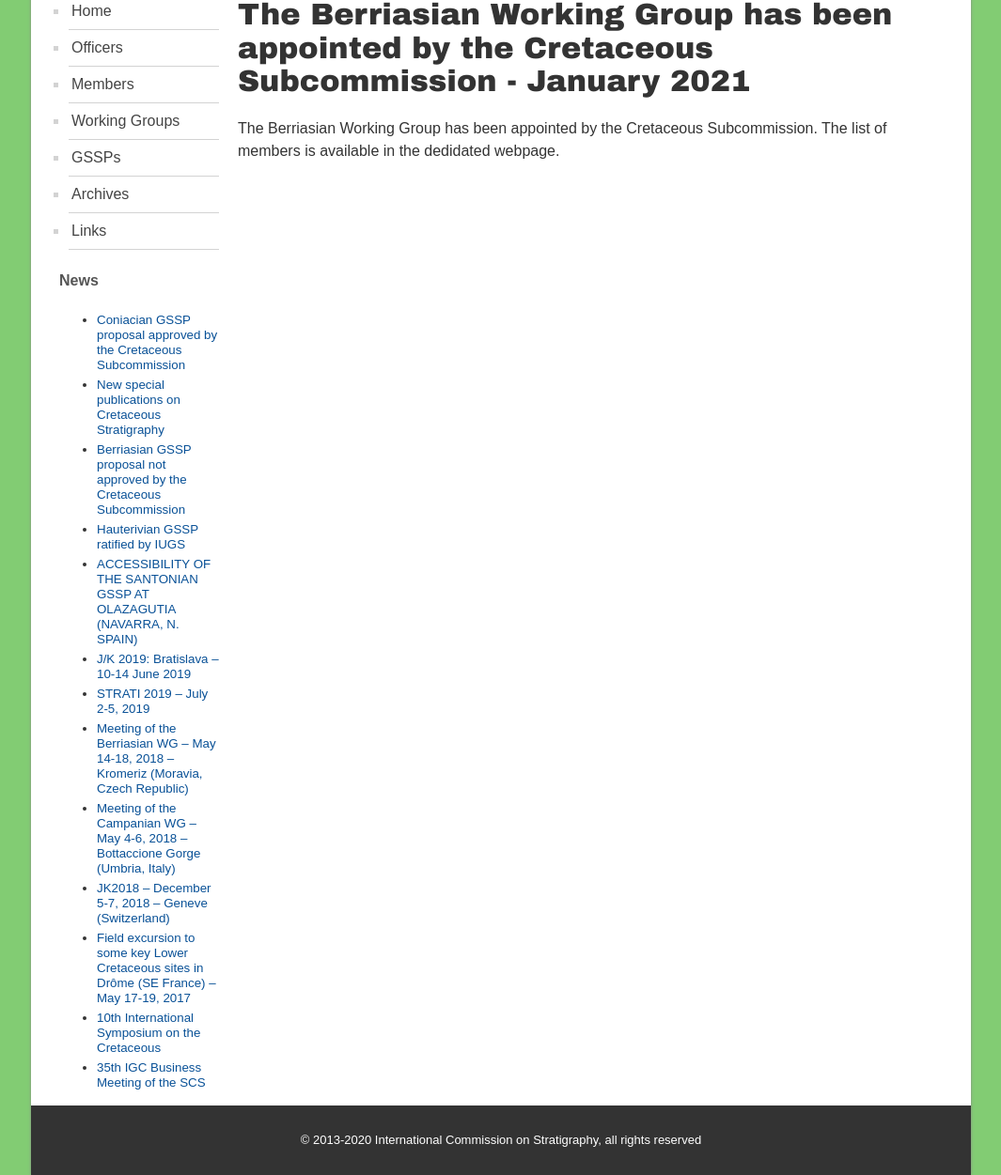
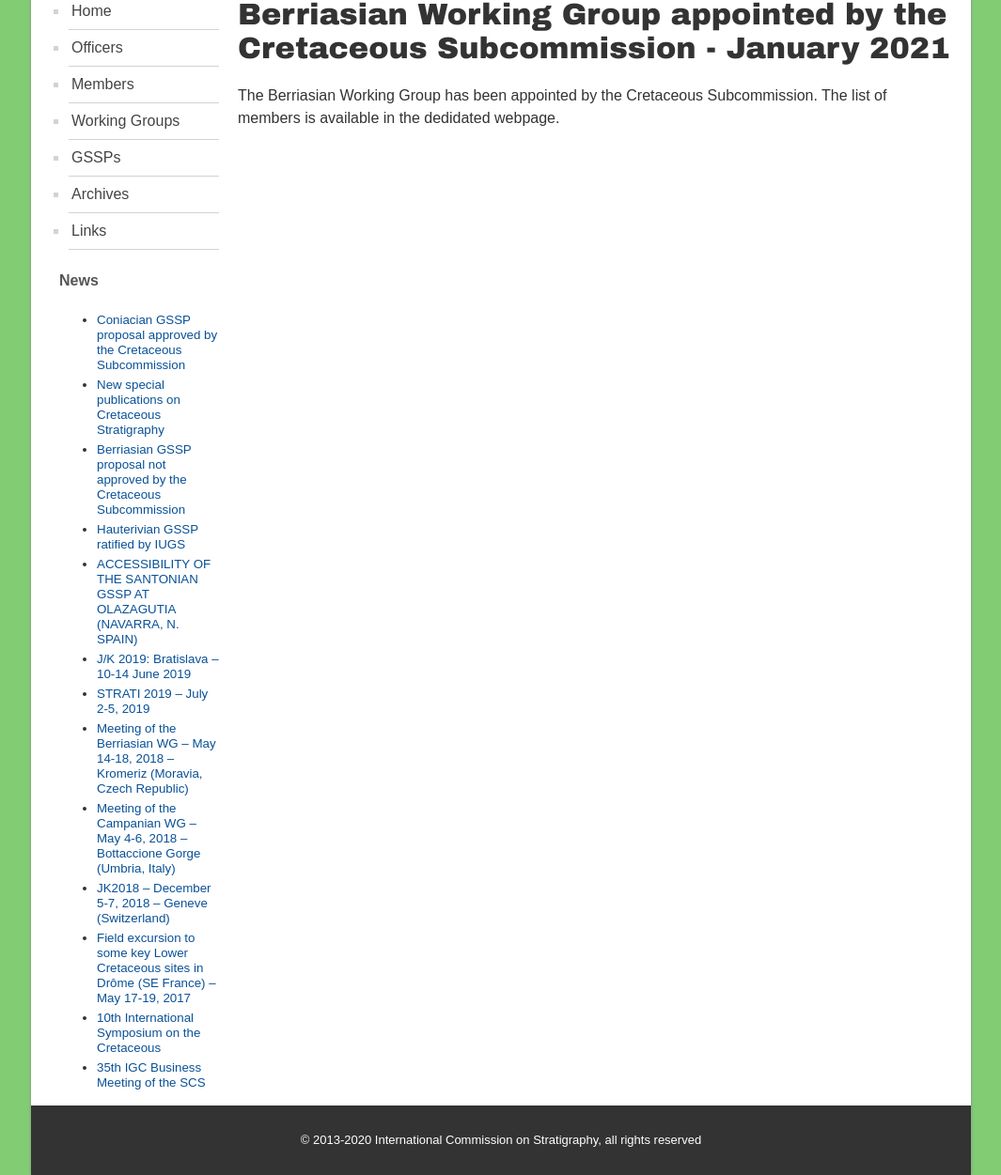
Before and after one commit to i-c-stratigraphy/subcommission-cretaceous, a Jekyll site: the page built from pages/news/new Berriasian-WG.md, in a window 1280 px wide. Shown: the part 427-1678 px from the top of the page at 94% size, without its empty margins (107-1172 px from the left). Built offline with Jekyll 4.4.1, drawn with Linux system fonts in a browser that asks for light colours.

Commit message:
Update new Berriasian-WG.md

```diff
--- a/pages/news/new Berriasian-WG.md
+++ b/pages/news/new Berriasian-WG.md
@@ -3,6 +3,6 @@ layout: page
 title: "new Berriasian Working Group appointed, see Working Groups page"
 permalink: /new Berriasian-WG
 ---
-# The Berriasian Working Group has been appointed by the Cretaceous Subcommission - January 2021
+# Berriasian Working Group appointed by the Cretaceous Subcommission - January 2021
 
 The Berriasian Working Group has been appointed by the Cretaceous Subcommission. The list of members is available in the dedidated webpage.
```
